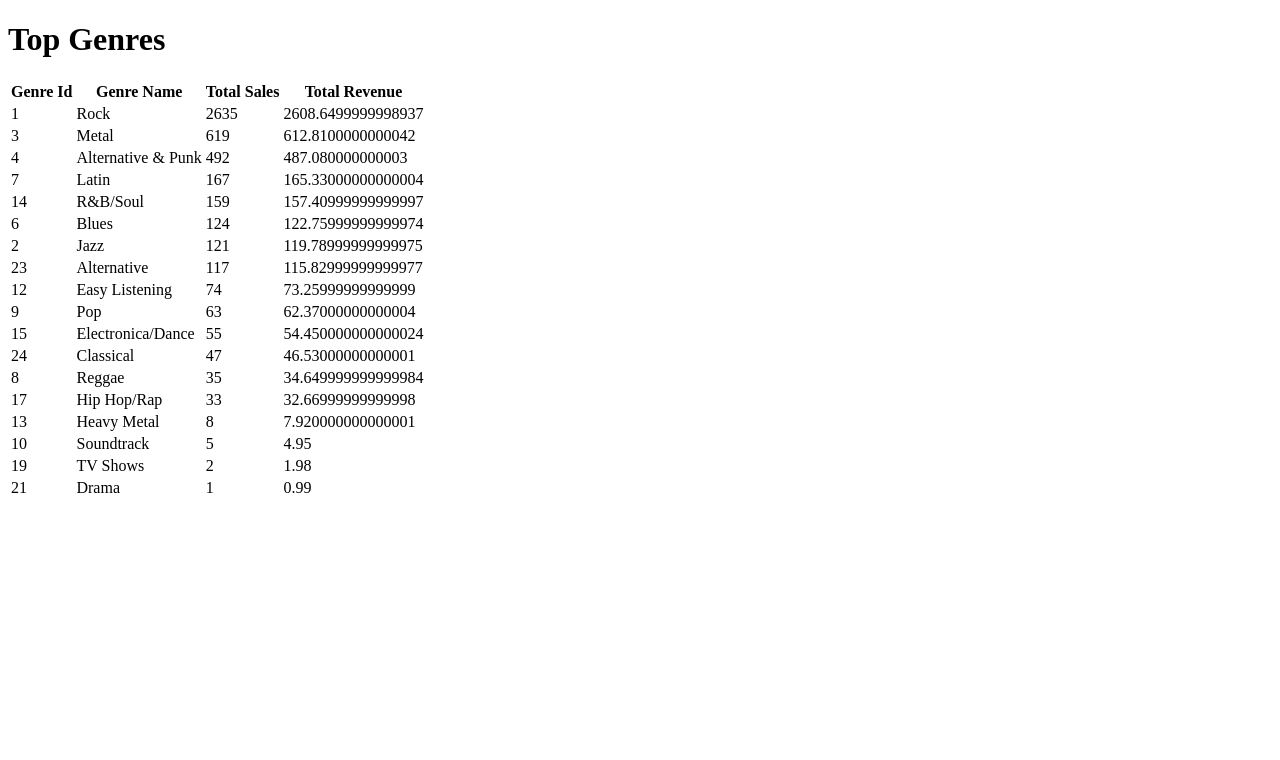
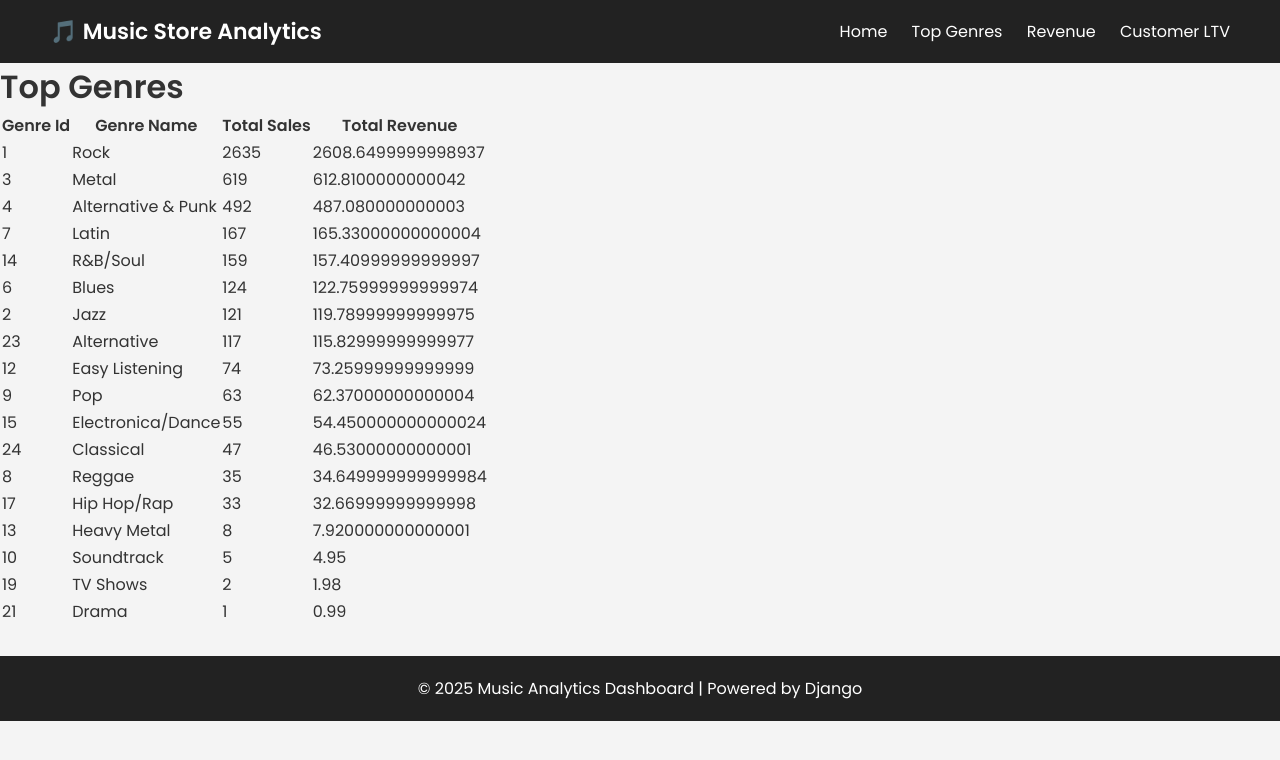
Before and after one commit to badalharit/Music-Store-Analytical-Reports-Using-MySQL, a Django app: page /analytics/top-genres/ in a window 1280 px wide. Shown: the top 760 px of the page. Run offline with Django 5.2, Linux system fonts and the light colour scheme; data comes from the database, SQL or seed files in the repository.

Commit message:
Code refactoring | UI

```diff
--- a/reports/dashboard/analytics/templates/analytics/top_genres.html
+++ b/reports/dashboard/analytics/templates/analytics/top_genres.html
@@ -1,9 +1,23 @@
 <!DOCTYPE html>
 <html>
 <head>
-    <title>Top Genres</title>
+    <title>Music Store Analytics - Top Genres</title>
+    <meta charset="UTF-8">
+    <meta name="viewport" content="width=device-width, initial-scale=1.0">
+    <link href="https://fonts.googleapis.com/css2?family=Poppins:wght@300;400;600&display=swap" rel="stylesheet">
+    <link rel="stylesheet" href="/static/css/style.css">
+    <script src="/static/js/script.js"></script>
 </head>
 <body>
+    <div class="navbar">
+        <h1>🎵 Music Store Analytics</h1>
+        <div>
+            <a href="/">Home</a>
+            <a href="/analytics/top-genres/">Top Genres</a>
+            <a href="/analytics/monthly-revenue/">Revenue</a>
+            <a href="/analytics/customer-ltv/">Customer LTV</a>
+        </div>
+    </div>
     <h1>Top Genres</h1>
     <table>
         <thead>
@@ -25,5 +39,8 @@
             {% endfor %}
         </tbody>
     </table>
+    <div class="footer">
+        <p>&copy; 2025 Music Analytics Dashboard | Powered by Django</p>
+    </div>
 </body>
 </html>
```
